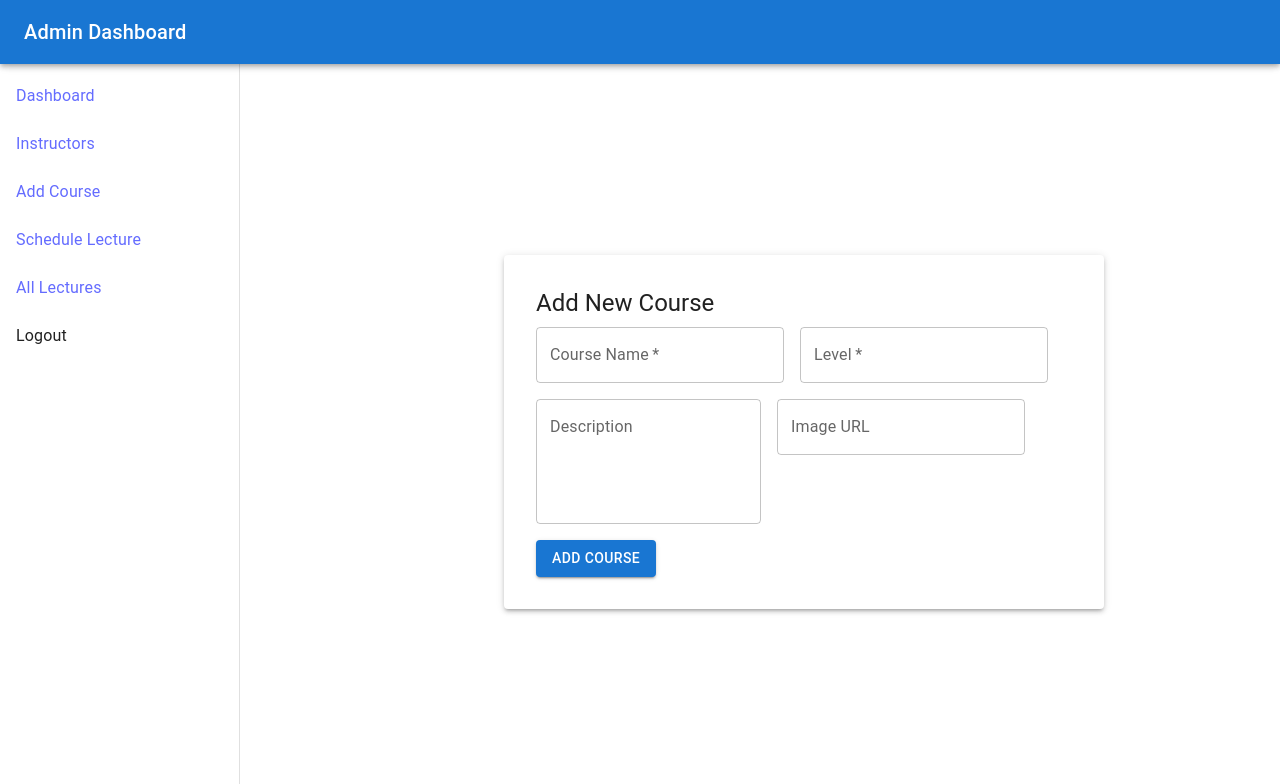
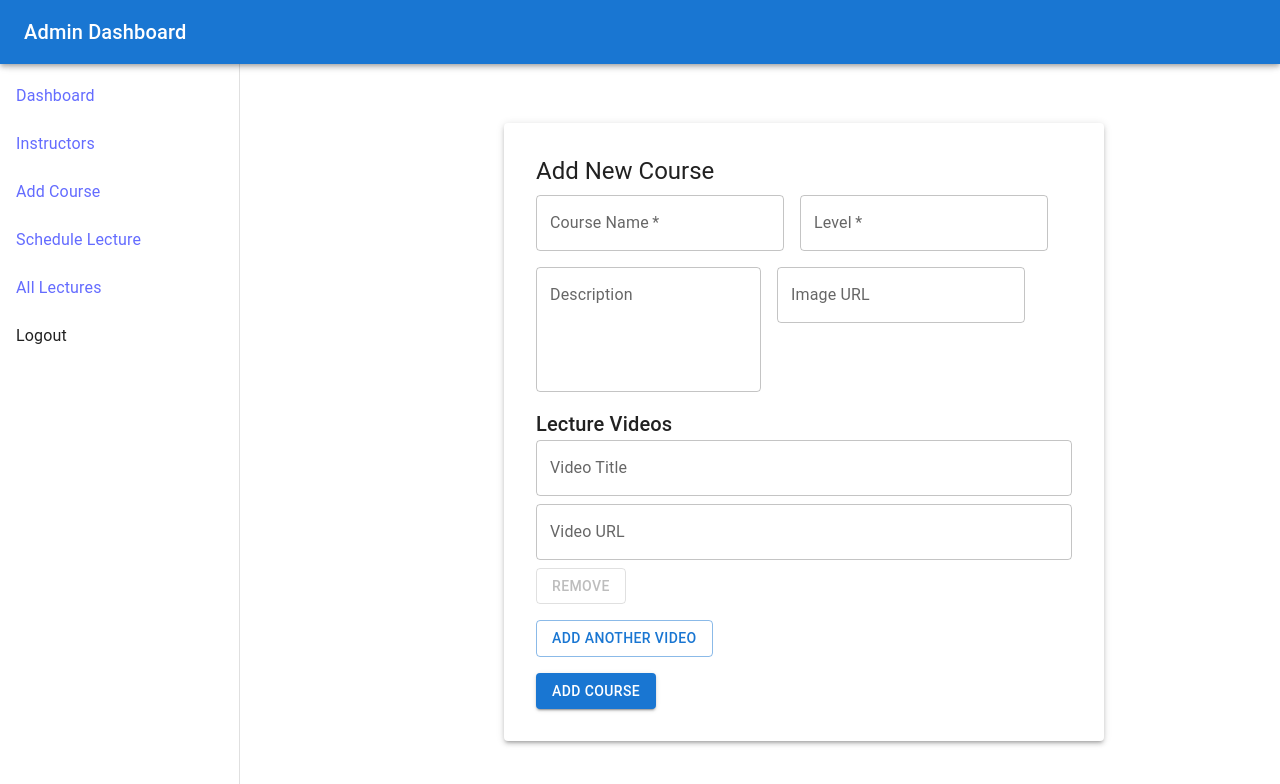
Before and after one commit to srjizhere/LectureScheduler, a React (Vite) app in the folder frontend/: page /admin/add-course in a window 1280 px wide. Shown: the top 784 px of the page. Built offline with nearby package versions, Linux system fonts and the light colour scheme; some icons are missing.

Commit message:
add multiple  videos

```diff
--- a/frontend/src/pages/admin/AddCourse.jsx
+++ b/frontend/src/pages/admin/AddCourse.jsx
@@ -1,13 +1,6 @@
 // src/components/AddCourse.jsx
 import React, { useState } from "react";
-import {
-  TextField,
-  Button,
-  Typography,
-  Box,
-  Paper,
-  Grid,
-} from "@mui/material";
+import { TextField, Button, Typography, Box, Paper, Grid } from "@mui/material";
 import { useDispatch } from "react-redux";
 import { createCourse } from "../../services/courseService";
 import { fetchCourses } from "../../redux/slices/courseSlice";
@@ -20,7 +13,22 @@ const AddCourse = () => {
     level: "",
     description: "",
     image: "",
+    videos: [{ title: "", url: "" }],
   });
+  const handleVideoChange = (index, field, value) => {
+    const updatedVideos = [...form.videos];
+    updatedVideos[index][field] = value;
+    setForm({ ...form, videos: updatedVideos });
+  };
+
+  const addVideoField = () => {
+    setForm({ ...form, videos: [...form.videos, { title: "", url: "" }] });
+  };
+
+  const removeVideoField = (index) => {
+    const updatedVideos = form.videos.filter((_, i) => i !== index);
+    setForm({ ...form, videos: updatedVideos });
+  };
 
   const handleChange = (e) => {
     setForm({ ...form, [e.target.name]: e.target.value });
@@ -85,6 +93,43 @@ const AddCourse = () => {
             />
           </Grid>
           <Grid item xs={12}>
+            <Typography variant="h6">Lecture Videos</Typography>
+            {form.videos.map((video, index) => (
+              <Box key={index} sx={{ mb: 2 }}>
+                <TextField
+                  label="Video Title"
+                  fullWidth
+                  value={video.title}
+                  onChange={(e) =>
+                    handleVideoChange(index, "title", e.target.value)
+                  }
+                  sx={{ mb: 1 }}
+                />
+                <TextField
+                  label="Video URL"
+                  fullWidth
+                  value={video.url}
+                  onChange={(e) =>
+                    handleVideoChange(index, "url", e.target.value)
+                  }
+                  sx={{ mb: 1 }}
+                />
+                <Button
+                  variant="outlined"
+                  color="error"
+                  onClick={() => removeVideoField(index)}
+                  disabled={form.videos.length === 1}
+                >
+                  Remove
+                </Button>
+              </Box>
+            ))}
+            <Button variant="outlined" onClick={addVideoField}>
+              Add Another Video
+            </Button>
+          </Grid>
+
+          <Grid item xs={12}>
             <Button type="submit" variant="contained" fullWidth>
               Add Course
             </Button>
```
Also changed, not shown: frontend/src/App.jsx (+1 -6 lines).
